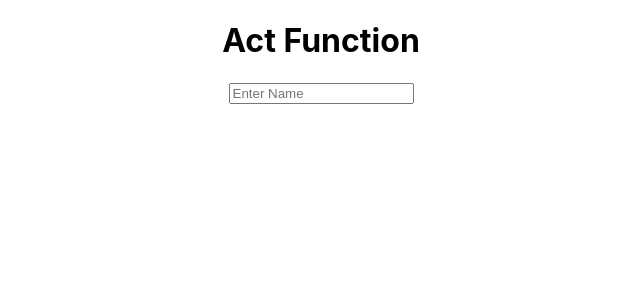
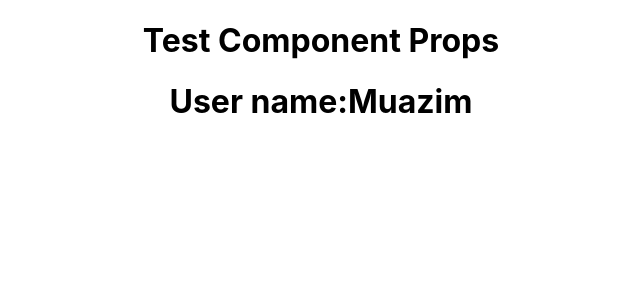
Before and after one commit to muazimmaqbool/React_Testing_Library, a React (Create React App) app: page / in a window 1280 px wide. Shown: the top 300 px of the page, without its empty margins (319-959 px from the left). Built offline with nearby package versions, Linux system fonts and the light colour scheme.

Commit message:
testing props

```diff
--- a/src/30_Test  Component Props/TestComp_Props.jsx
+++ b/src/30_Test  Component Props/TestComp_Props.jsx
@@ -4,7 +4,7 @@ import User from './User'
 /*
 -> Lec #41
 -> Test Component Props:
- here in this example to see properly the testing of props we created another file called Users.js
+ Here in this example to see properly the testing of props we created another file called Users.js
  and we will do testing on this file in the test case file.
 */
 
--- a/src/App.js
+++ b/src/App.js
@@ -81,9 +81,9 @@ function App() {
       {/* <QueryingWithinElements/> */}
 
       {/* <OnChange_Testing/> */}
-      <ActFunction/>
+      {/* <ActFunction/> */}
 
-      {/* <TestComp_Props/> */}
+      <TestComp_Props/>
       {/* <FunctionPropsTesting/> */}
       {/* <Debugging/> */}
 
```
Also changed, not shown: 1 other file (tests, documents, lock files or other folders).
